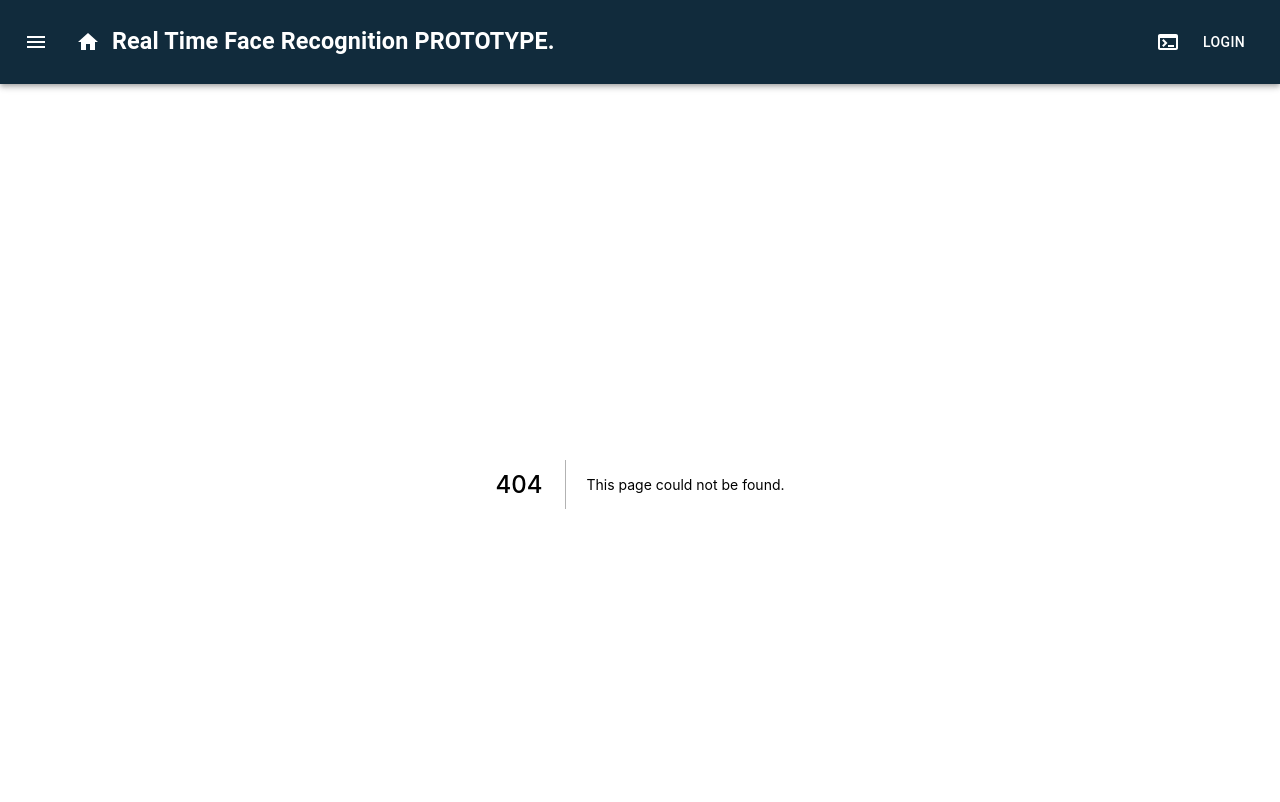
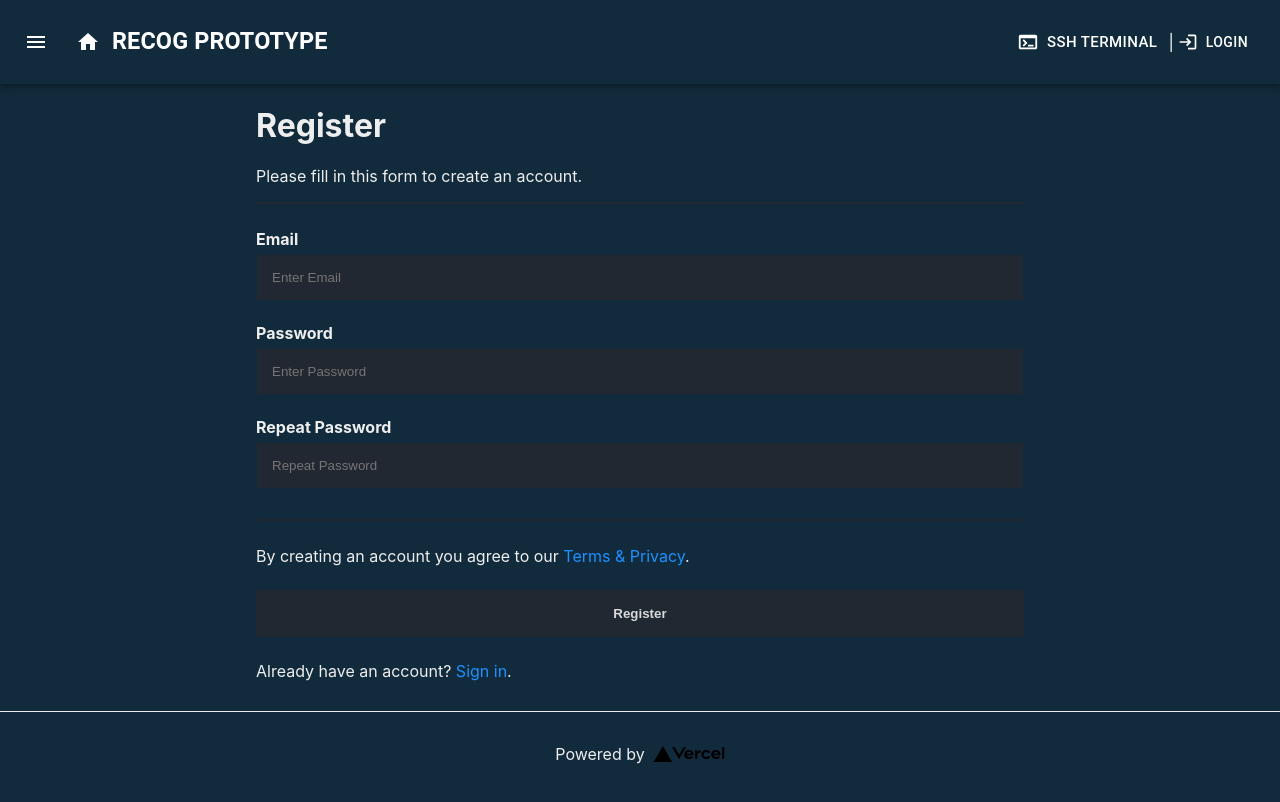
Before and after one commit to hyde-ait/recog-front, a Next.js app: page /register in a window 1280 px wide. Before the commit this address had no page. Shown: the top 802 px of the page. Built offline with nearby package versions, Linux system fonts and the light colour scheme.

Commit message:
added login and register pages

```diff
--- a/components/layout/Appbar.js
+++ b/components/layout/Appbar.js
@@ -9,6 +9,7 @@ import TerminalIcon from "@mui/icons-material/Terminal";
 import MenuIcon from "@mui/icons-material/Menu";
 import HomeIcon from "@mui/icons-material/Home";
 import Link from "@mui/material/Link";
+import LoginIcon from "@mui/icons-material/Login";
 
 export default function Appbar() {
   return (
@@ -35,20 +36,25 @@ export default function Appbar() {
             </IconButton>
           </Link>
           <Typography variant="h6" component="div" sx={{ flexGrow: 1 }}>
-            <h3>Real Time Face Recognition PROTOTYPE.</h3>
+            <h3>RECOG PROTOTYPE</h3>
           </Typography>
           <Link href="/terminal">
-            <IconButton
+            <Button
               size="large"
               edge="start"
               color="secondary"
               aria-label="menu"
+              startIcon={<TerminalIcon />}
             >
-              <TerminalIcon />
-            </IconButton>
+              SSH Terminal
+            </Button>
           </Link>
-
-          <Button color="inherit">Login</Button>
+          {"|"}
+          <Link href="/login">
+            <Button startIcon={<LoginIcon></LoginIcon>} color="secondary">
+              Login
+            </Button>
+          </Link>
         </Toolbar>
       </AppBar>
     </Box>
--- /dev/null
+++ b/components/layout/Footer.js
@@ -0,0 +1,20 @@
+import React from "react";
+import Image from "next/image";
+import styles from "../../styles/Home.module.css";
+
+export default function Footer() {
+  return (
+    <footer className={styles.footer}>
+      Powered by{" "}
+      <span className={styles.logo}>
+        <a
+          href="https://vercel.com?utm_source=create-next-app&utm_medium=default-template&utm_campaign=create-next-app"
+          target="_blank"
+          rel="noopener noreferrer"
+        >
+          <Image src="/vercel.svg" alt="Vercel Logo" width={72} height={16} />
+        </a>
+      </span>
+    </footer>
+  );
+}
--- a/pages/_app.js
+++ b/pages/_app.js
@@ -4,6 +4,7 @@ import "../styles/Code.css";
 import "../styles/terminal.css";
 import Appbar from "../components/layout/Appbar";
 import { createTheme, ThemeProvider } from "@mui/material/styles";
+import Footer from "../components/layout/Footer";
 
 const theme = createTheme({
   status: {
@@ -29,6 +30,7 @@ function MyApp({ Component, pageProps }) {
     <ThemeProvider theme={theme}>
       <Appbar />
       <Component {...pageProps} />
+      <Footer />
     </ThemeProvider>
   );
 }
--- /dev/null
+++ b/pages/register.js
@@ -0,0 +1,63 @@
+import { useState, useEffect } from "react";
+import Link from "@mui/material/Link";
+import registerStyle from "../styles/registerStyle";
+
+export default function Register() {
+  return (
+    <form>
+      <div className="container">
+        <h1>Register</h1>
+        <p>Please fill in this form to create an account.</p>
+        <hr />
+
+        <label htmlFor="email">
+          <b>Email</b>
+        </label>
+        <input
+          type="email"
+          placeholder="Enter Email"
+          name="email"
+          id="email"
+          required
+        />
+
+        <label htmlFor="psw">
+          <b>Password</b>
+        </label>
+        <input
+          type="password"
+          placeholder="Enter Password"
+          name="psw"
+          id="psw"
+          required
+        />
+
+        <label htmlFor="psw-repeat">
+          <b>Repeat Password</b>
+        </label>
+        <input
+          type="password"
+          placeholder="Repeat Password"
+          name="psw-repeat"
+          id="psw-repeat"
+          required
+        />
+        <hr />
+
+        <p>
+          By creating an account you agree to our{" "}
+          <a href="#">Terms & Privacy</a>.
+        </p>
+        <button type="submit" className="registerbtn">
+          Register
+        </button>
+        <p>
+          Already have an account? <a href="login">Sign in</a>.
+        </p>
+      </div>
+      <style jsx global>
+        {registerStyle}
+      </style>
+    </form>
+  );
+}
--- a/styles/globals.css
+++ b/styles/globals.css
@@ -1,3 +1,10 @@
+:root {
+  --main: #222831;
+  --second: #112b3c;
+  --third: #112b3c;
+  --fourth: #eeeeee;
+}
+
 html,
 body {
   padding: 0;
@@ -6,7 +13,7 @@ body {
     Ubuntu, Cantarell, Fira Sans, Droid Sans, Helvetica Neue, sans-serif;
 
   background-color: #112b3c;
-  color: white;
+  color: var(--fourth);
 }
 
 a {
--- /dev/null
+++ b/styles/registerStyle.js
@@ -0,0 +1,72 @@
+import css from "styled-jsx/css";
+
+export default css.global`
+  * {
+    box-sizing: border-box;
+  }
+
+  /* Add padding to containers */
+  .container {
+    padding-left: 20%;
+    padding-right: 20%;
+  }
+
+  /* Full-width input fields */
+  input[type="text"],
+  input[type="password"],
+  input[type="email"] {
+    width: 100%;
+    padding: 15px;
+    margin: 5px 0 22px 0;
+    display: inline-block;
+    border: none;
+    background: var(--main);
+    color: var(--third);
+    border: 1px solid var(--third);
+  }
+
+  input[type="text"]:focus,
+  input[type="password"]:focus,
+  input[type="email"]:focus {
+    background-color: var(--fourth);
+    outline: none;
+  }
+
+  /* Overwrite default styles of hr */
+  hr {
+    border: 1px solid var(--main);
+    margin-bottom: 25px;
+  }
+
+  /* Set a style for the submit/register button */
+  .registerbtn {
+    background-color: var(--main);
+    color: var(--fourth);
+    padding: 16px 20px;
+    margin: 8px 0;
+    border: none;
+    cursor: pointer;
+    width: 100%;
+    opacity: 0.9;
+    transition: all 0.2s ease-in-out;
+  }
+
+  .registerbtn:hover {
+    opacity: 1;
+    background-color: var(--fourth);
+    color: var(--main);
+    font-weight: bold;
+    transition: all 0.2s ease-in-out;
+  }
+
+  /* Add a blue text color to links */
+  a {
+    color: dodgerblue;
+  }
+
+  /* Set a grey background color and center the text of the "sign in" section */
+  .signin {
+    background-color: var(--main);
+    text-align: center;
+  }
+`;
```
Also changed, not shown: pages/index.js (+5 -16 lines), pages/login.js (added, +68 -0 lines).
